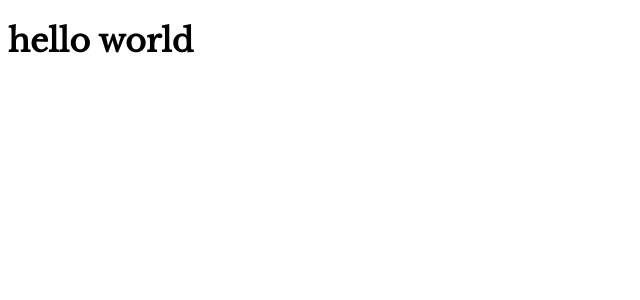
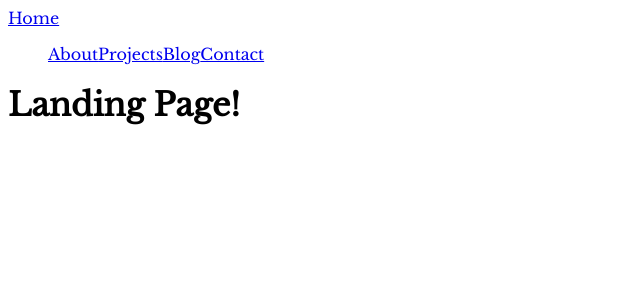
Before and after one commit to mrdekraker/mrdekraker, a React (Create React App) app in the folder client/: page / in a window 1280 px wide. Shown: the top 300 px of the page, without its empty margins (0-640 px from the left). Built offline with nearby package versions, Linux system fonts and the light colour scheme; the HTML template or start-up script is replaced by a standard one.

Commit message:
created routes for pages

```diff
--- a/client/package.json
+++ b/client/package.json
@@ -13,6 +13,7 @@
     "@testing-library/user-event": "^13.5.0",
     "react": "^18.2.0",
     "react-dom": "^18.2.0",
+    "react-router-dom": "^6.16.0",
     "react-scripts": "5.0.1",
     "web-vitals": "^2.1.4"
   },
@@ -39,5 +40,8 @@
       "last 1 firefox version",
       "last 1 safari version"
     ]
+  },
+  "devDependencies": {
+    "@babel/plugin-proposal-private-property-in-object": "^7.21.11"
   }
 }
--- a/client/src/App.css
+++ /dev/null
@@ -1,38 +0,0 @@
-.App {
-  text-align: center;
-}
-
-.App-logo {
-  height: 40vmin;
-  pointer-events: none;
-}
-
-@media (prefers-reduced-motion: no-preference) {
-  .App-logo {
-    animation: App-logo-spin infinite 20s linear;
-  }
-}
-
-.App-header {
-  background-color: #282c34;
-  min-height: 100vh;
-  display: flex;
-  flex-direction: column;
-  align-items: center;
-  justify-content: center;
-  font-size: calc(10px + 2vmin);
-  color: white;
-}
-
-.App-link {
-  color: #61dafb;
-}
-
-@keyframes App-logo-spin {
-  from {
-    transform: rotate(0deg);
-  }
-  to {
-    transform: rotate(360deg);
-  }
-}
--- a/client/src/App.js
+++ b/client/src/App.js
@@ -1,12 +1,25 @@
-// import Landing from './scenes/Landing';
-
+import { BrowserRouter, Route, Routes } from "react-router-dom";
+import About from "./components/About";
+import Blog from "./components/Blog";
+import BlogPost from "./components/BlogPost";
+import Contact from "./components/Contact";
+import Landing from "./components/Landing";
+import Projects from "./components/Projects";
+import NavBar from "./components/NavBar";
 
 function App() {
   return (
-    <div className="App">
-      {/* <Landing /> */}
-      <h1>hello world</h1>
-    </div>
+    <BrowserRouter>
+      <NavBar />
+      <Routes>
+        <Route path="/" element={<Landing />} />
+        <Route path="/about" element={<About />} />
+        <Route path="/blogpost/:slug" element={<BlogPost />} />
+        <Route path="/blog" element={<Blog />} />
+        <Route path="/projects" element={<Projects />} />
+        <Route path="/contact" element={<Contact />} />
+      </Routes>
+    </BrowserRouter>
   );
 }
 
--- /dev/null
+++ b/client/src/components/About.jsx
@@ -0,0 +1,9 @@
+import React from 'react';
+
+export default function About() {
+    return (
+        <div>
+        <h1>About Page!</h1>
+        </div>
+    );
+}
--- /dev/null
+++ b/client/src/components/Blog.jsx
@@ -0,0 +1,9 @@
+import React from "react";
+
+export default function Blog() {
+  return (
+    <div>
+      <h1>Blog Page!</h1>
+    </div>
+  );
+}
--- /dev/null
+++ b/client/src/components/BlogPost.jsx
@@ -0,0 +1,9 @@
+import React from "react";
+
+export default function BlogPost() {
+  return (
+    <div>
+      <h1>BlogPost Page!</h1>
+    </div>
+  );
+}
--- /dev/null
+++ b/client/src/components/Contact.jsx
@@ -0,0 +1,9 @@
+import React from "react";
+
+export default function Contact() {
+  return (
+    <div>
+      <h1>Contact Page!</h1>
+    </div>
+  );
+}
--- /dev/null
+++ b/client/src/components/Landing.jsx
@@ -0,0 +1,9 @@
+import React from "react";
+
+export default function Landing() {
+  return (
+    <div>
+      <h1>Landing Page!</h1>
+    </div>
+  );
+}
--- /dev/null
+++ b/client/src/components/NavBar.jsx
@@ -0,0 +1,30 @@
+import React from "react";
+import { Link } from "react-router-dom";
+
+export default function NavBar() {
+  return (
+    <div>
+      <nav className="navbar navbar-expand-lg navbar-light bg-light">
+        <Link to="/" className="navbar-brand">
+          Home
+        </Link>
+        <div className="collapse navbar-collapse" id="navbarNav">
+          <ul className="navbar-nav">
+            <Link to="/about" className="nav-item nav-link">
+              About
+            </Link>
+            <Link to="/projects" className="nav-item nav-link">
+              Projects
+            </Link>
+            <Link to="/blog" className="nav-item nav-link">
+              Blog
+            </Link>
+            <Link to="/contact" className="nav-item nav-link">
+              Contact
+            </Link>
+          </ul>
+        </div>
+      </nav>
+    </div>
+  );
+}
--- /dev/null
+++ b/client/src/components/Projects.jsx
@@ -0,0 +1,9 @@
+import React from "react";
+
+export default function Projects() {
+  return (
+    <div>
+      <h1>Projects Page!</h1>
+    </div>
+  );
+}
```
Also changed, not shown: client/src/scenes/Landing.jsx (deleted), 1 other file (tests, documents, lock files or other folders).
